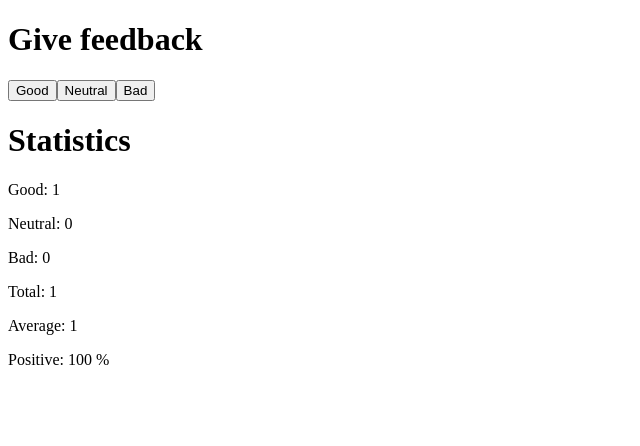
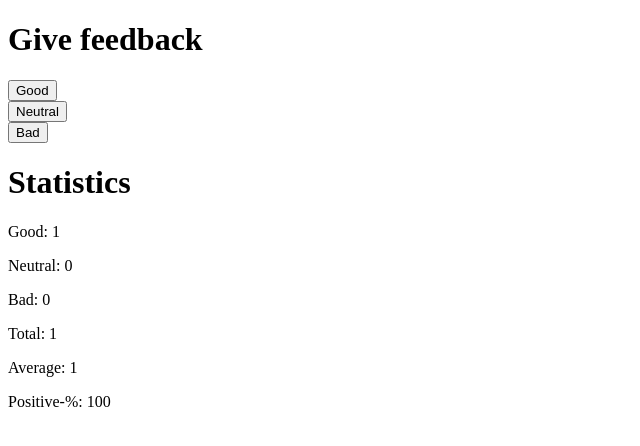
Before and after one commit to santerilukka/fullstack, a React (Vite) app in the folder osa1/unicafe/: page / in a window 1280 px wide. Both pictures are taken after a click on the button "Good". Shown: the top 446 px of the page, without its empty margins (0-640 px from the left). Built offline with nearby package versions, Linux system fonts and the light colour scheme.

Commit message:
1.10 unicafe step5

```diff
--- a/osa1/unicafe/src/App.jsx
+++ b/osa1/unicafe/src/App.jsx
@@ -16,13 +16,30 @@ const Statistics = (props) => {
     <div>
       <h1>Statistics</h1>
 
-      <p>Good: {props.good}</p>
-      <p>Neutral: {props.neutral}</p>
-      <p>Bad: {props.bad}</p>
+      <StatisticLine text='Good:' value={props.good}/>
+      <StatisticLine text='Neutral:' value={props.neutral}/>
+      <StatisticLine text='Bad:' value={props.bad}/>
 
-      <p>Total: {props.total} </p>
-      <p>Average: {(props.good - props.bad) / props.total}</p>
-      <p>Positive: {(props.good / props.total) * 100} %</p>
+      <StatisticLine text='Total:' value={props.total}/>
+      <StatisticLine text='Average:' value={(props.good - props.bad) / props.total}/>
+      <StatisticLine text='Positive-%:' value={(props.good / props.total) * 100} />
+    </div>
+  )
+}
+
+const StatisticLine = (props) => {
+
+  return (
+    <div>
+      <p>{props.text} {props.value}</p>
+    </div>
+  )
+}
+
+const Button = (props)  => {
+  return (
+    <div>
+      <button onClick={props.handleClick}>{props.text}</button>
     </div>
   )
 }
@@ -53,9 +70,9 @@ const App = () => {
     <div>
       <h1>Give feedback</h1>
 
-      <button onClick={handleGoodClick}>Good</button>
-      <button onClick={handleNeutralClick}>Neutral</button>
-      <button onClick={handleBadClick}>Bad</button>
+      <Button handleClick={handleGoodClick} text='Good'/>
+      <Button handleClick={handleNeutralClick} text='Neutral'/>
+      <Button handleClick={handleBadClick} text='Bad'/>
 
       <Statistics good={good} neutral={neutral} bad={bad} total={total}/>
 
```
